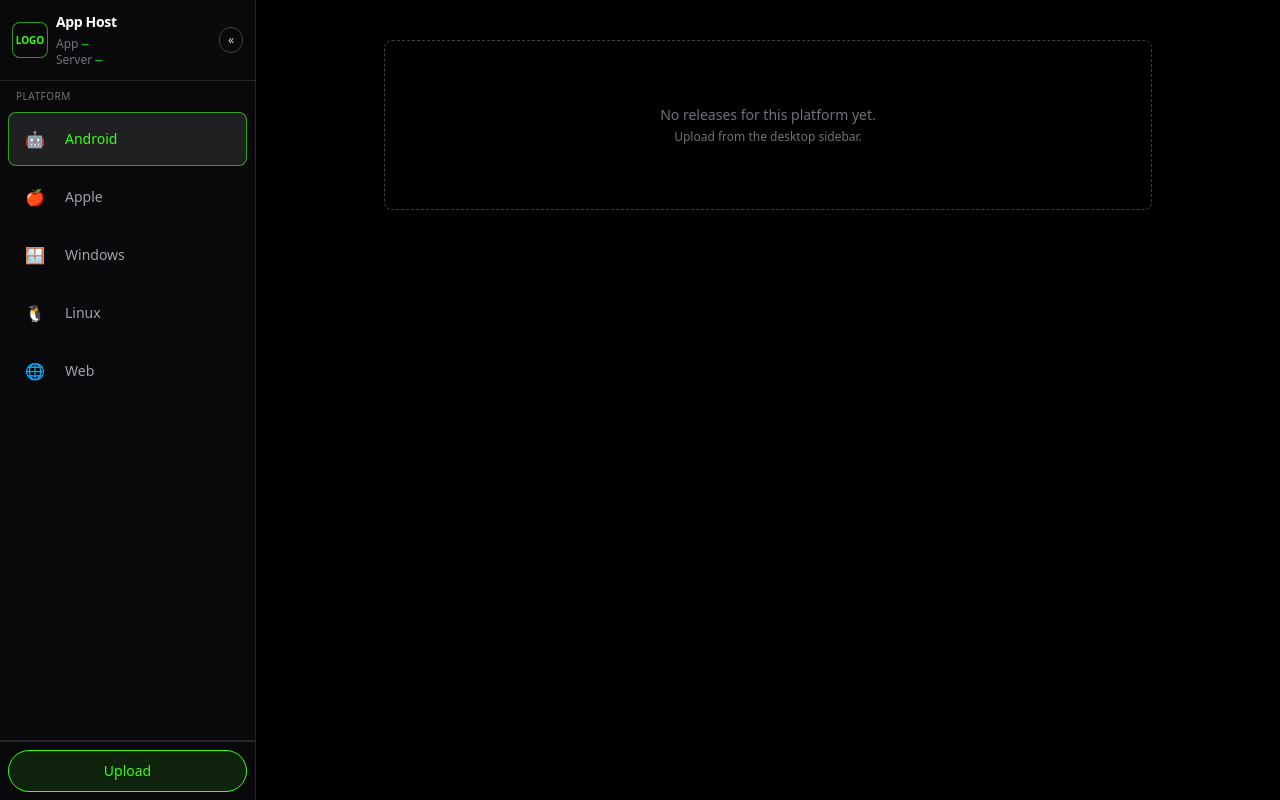
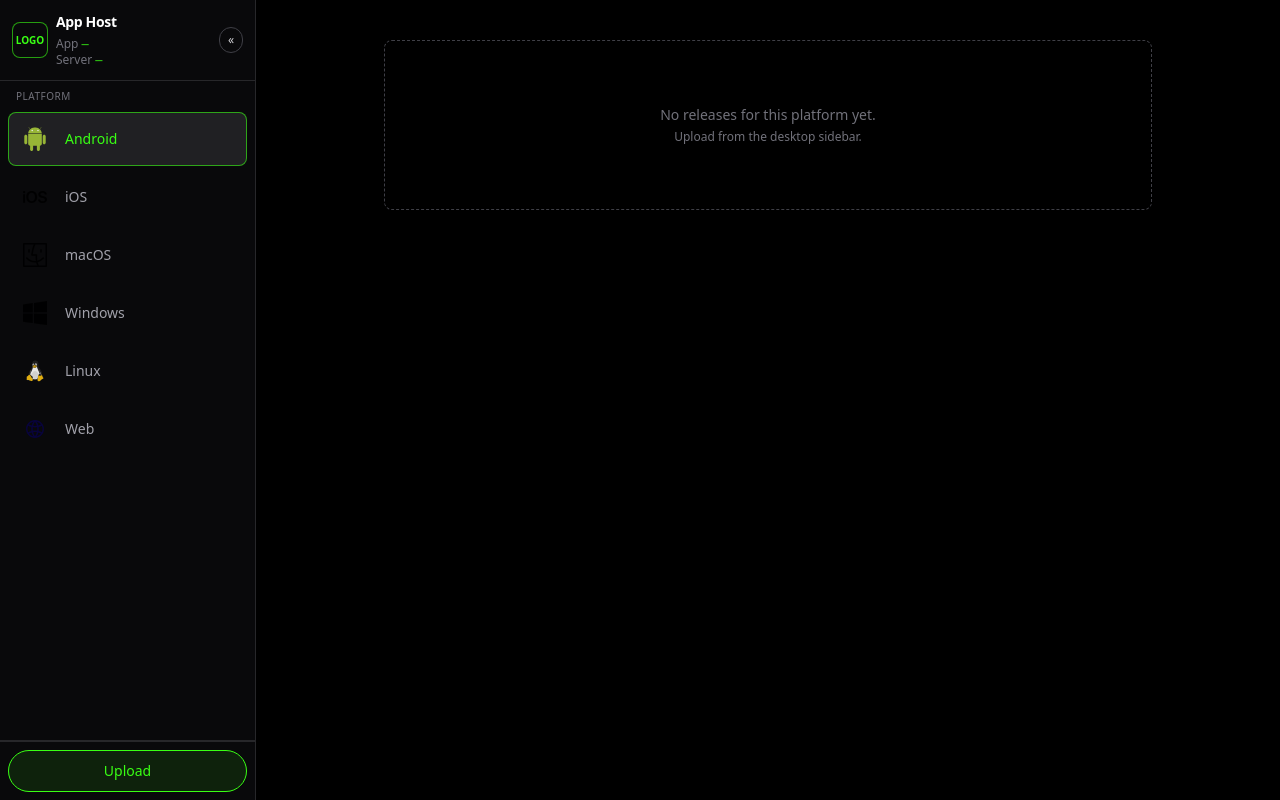
Before and after one commit to Ahmed-Mohiuddin-Shah/app-hoster, a FastAPI app: page / in a window 1280 px wide. Run offline with FastAPI, Linux system fonts and the light colour scheme; data that the repository does not hold is empty; some libraries are stand-ins or nearby versions.

Commit message:
chore: add macOS

```diff
--- a/main.py
+++ b/main.py
@@ -45,7 +45,25 @@
 SVGS_DIR = Path(__file__).resolve().parent / "svgs"
 SVGS_DIR.mkdir(parents=True, exist_ok=True)
 
-PLATFORM_TAB_ORDER = ("android", "apple", "windows", "linux", "web")
+# Tab order may include UI-only slugs (e.g. macos) not in PLATFORMS / DB.
+PLATFORM_TAB_ORDER = ("android", "apple", "macos", "windows", "linux", "web")
+PLATFORM_TAB_LABELS = {
+    "android": "Android",
+    "apple": "iOS",
+    "macos": "macOS",
+    "windows": "Windows",
+    "linux": "Linux",
+    "web": "Web",
+}
+PLATFORM_TAB_ICONS = {
+    "android": "/svgs/android.svg",
+    "apple": "/svgs/ios.svg",
+    "macos": "/svgs/macos.svg",
+    "windows": "/svgs/windows.svg",
+    "linux": "/svgs/linux.svg",
+    "web": "/svgs/web.svg",
+}
+UNSUPPORTED_TAB_PLATFORMS = frozenset({"apple", "macos"})
 
 try:
     TIMELINE_PER_PAGE = max(1, int(os.environ.get("TIMELINE_PER_PAGE", "8")))
@@ -130,6 +148,15 @@
     return tab
 
 
+def latest_by_platform_with_tabs(releases: list[Release]) -> dict[str, Release | None]:
+    """Like latest_by_platform plus null entries for UI-only tabs (e.g. macOS)."""
+    m = dict(latest_by_platform(releases))
+    for p in PLATFORM_TAB_ORDER:
+        if p not in m:
+            m[p] = None
+    return m
+
+
 def parse_timeline_page(request: Request, platform: str) -> int:
     raw = request.query_params.get(f"page_{platform}", "1")
     try:
@@ -199,13 +226,13 @@
 @app.get("/", response_class=HTMLResponse)
 def index(request: Request, db: Session = Depends(get_db)):
     rows = list(db.scalars(select(Release)).all())
-    latest_map = latest_by_platform(rows)
+    latest_map = latest_by_platform_with_tabs(rows)
     initial_tab = resolve_initial_tab(request)
 
     timeline_trees: dict[str, list] = {}
     timeline_pagers: dict[str, dict | None] = {}
     for p in PLATFORM_TAB_ORDER:
-        if p == "apple":
+        if p in UNSUPPORTED_TAB_PLATFORMS:
             timeline_trees[p] = []
             timeline_pagers[p] = None
             continue
@@ -229,6 +256,9 @@
             "logo_url": get_logo_url(),
             "platforms": sorted(PLATFORMS),
             "platform_tab_order": PLATFORM_TAB_ORDER,
+            "platform_tab_labels": PLATFORM_TAB_LABELS,
+            "platform_tab_icons": PLATFORM_TAB_ICONS,
+            "unsupported_tab_platforms": UNSUPPORTED_TAB_PLATFORMS,
         },
     )
 
--- a/templates/components/sidebar.html
+++ b/templates/components/sidebar.html
@@ -48,10 +48,10 @@
         aria-selected="{{ 'true' if p == initial_tab else 'false' }}"
         class="tab-btn flex w-full items-center gap-3 rounded-lg border px-2 py-2 text-left text-sm transition {% if p == initial_tab %}border-accent/60 bg-zinc-800/80 text-accent{% else %}border-transparent text-zinc-400 hover:border-zinc-700 hover:bg-zinc-900 hover:text-zinc-200{% endif %}"
       >
-        <span class="flex h-9 w-9 shrink-0 items-center justify-center text-base" aria-hidden="true">
-          {% if p == 'android' %}🤖{% elif p == 'apple' %}🍎{% elif p == 'windows' %}🪟{% elif p == 'linux' %}🐧{% else %}🌐{% endif %}
+        <span class="flex h-9 w-9 shrink-0 items-center justify-center" aria-hidden="true">
+          <img src="{{ platform_tab_icons[p] }}" alt="" class="h-6 w-6 object-contain opacity-90" width="24" height="24" />
         </span>
-        <span class="sidebar-tab-label min-w-0 truncate font-medium capitalize">{{ p }}</span>
+        <span class="sidebar-tab-label min-w-0 truncate font-medium">{{ platform_tab_labels[p] }}</span>
       </button>
       {% endfor %}
     </nav>
--- a/templates/index.html
+++ b/templates/index.html
@@ -13,12 +13,12 @@
         <button
           type="button"
           data-tab="{{ p }}"
-          data-label="{{ p | capitalize }}"
-          aria-label="{{ p }}"
+          data-label="{{ platform_tab_labels[p] }}"
+          aria-label="{{ platform_tab_labels[p] }}"
           aria-selected="{{ 'true' if p == initial_tab else 'false' }}"
           class="tab-btn-mobile flex h-11 w-11 shrink-0 items-center justify-center rounded-lg border text-lg transition {{ 'border-accent bg-zinc-800/80 text-accent' if p == initial_tab else 'border-zinc-800 bg-zinc-950 text-zinc-500' }}"
         >
-          {% if p == 'android' %}🤖{% elif p == 'apple' %}🍎{% elif p == 'windows' %}🪟{% elif p == 'linux' %}🐧{% else %}🌐{% endif %}
+          <img src="{{ platform_tab_icons[p] }}" alt="" class="h-6 w-6 object-contain opacity-90" width="24" height="24" />
         </button>
         {% endfor %}
       </div>
@@ -27,7 +27,7 @@
     <main class="flex-1 overflow-auto px-4 py-6 md:px-8 md:py-10">
       {% for p in platform_tab_order %}
       <div id="panel-{{ p }}" class="platform-panel {% if p != initial_tab %}hidden{% endif %}">
-        {% if p == 'apple' %}
+        {% if p in unsupported_tab_platforms %}
         <div class="py-16 text-center">
           <p class="text-lg font-medium text-zinc-400">Not Supported</p>
           <p class="mt-2 text-sm text-zinc-600">Apple builds are not available on this host.</p>
```
